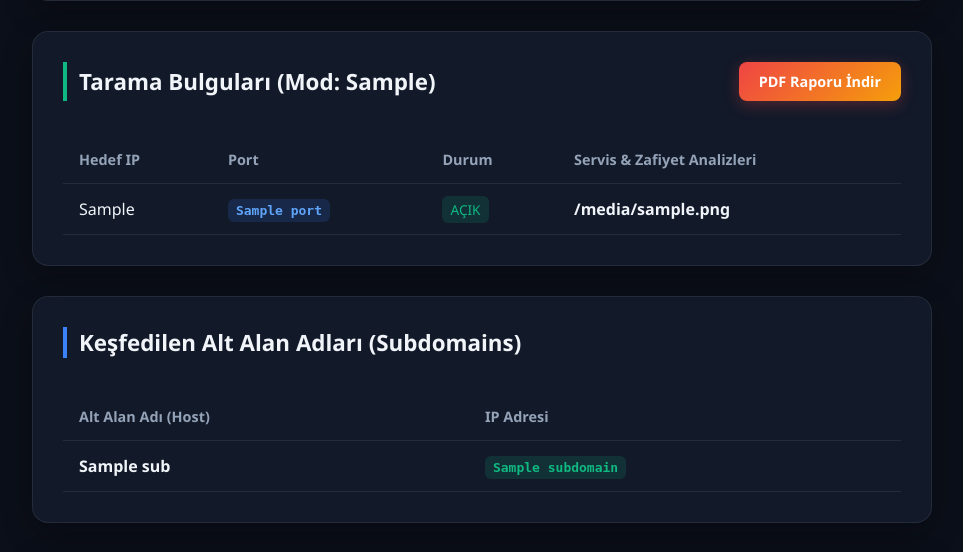
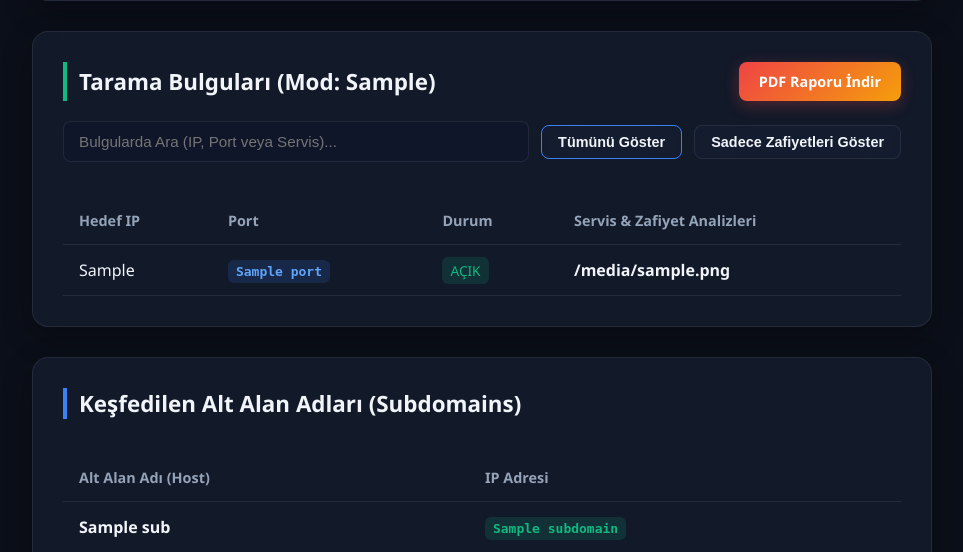
Before and after one commit to Muhammetbilbay/PortShield-Scanner, a FastAPI app: template templates/index.html in a window 1280 px wide. Shown: the part 1628-2180 px from the top of the page, without its empty margins (158-1121 px from the left). Run offline with FastAPI, Linux system fonts and the light colour scheme; the template is opened without the code that fills it: most values are stand-ins (such as "Sample title", 1, 10 or a date in 2020).

Commit message:
Add live search bar and quick vulnerability filter buttons to scan results table

```diff
--- a/templates/index.html
+++ b/templates/index.html
@@ -26,10 +26,11 @@
         }
 
         body.light-theme .form-group input,
-        body.light-theme .form-group select {
-            background: #ffffff;
-            color: #1f2937;
-            border: 1px solid #d1d5db;
+        body.light-theme .form-group select,
+        body.light-theme #resultsSearch {
+            background: #ffffff !important;
+            color: #1f2937 !important;
+            border: 1px solid #d1d5db !important;
         }
 
         body {
@@ -539,8 +540,15 @@
             </div>
 
             {% if results %}
+            <!-- Canlı Arama ve Hızlı Filtre Barı -->
+            <div style="display: flex; gap: 12px; margin-bottom: 20px; flex-wrap: wrap; align-items: center;">
+                <input type="text" id="resultsSearch" placeholder="Bulgularda Ara (IP, Port veya Servis)..." style="flex: 1; min-width: 260px; background: rgba(15, 23, 42, 0.6); border: 1px solid var(--border-color); border-radius: 8px; padding: 11px 15px; color: var(--text-primary); font-size: 0.95rem; outline: none; transition: border-color 0.3s;">
+                <button id="filterAllBtn" class="theme-toggle-btn" style="border-color: var(--accent-blue);">Tümünü Göster</button>
+                <button id="filterVulnBtn" class="theme-toggle-btn">Sadece Zafiyetleri Göster</button>
+            </div>
+
             <div style="overflow-x: auto;">
-                <table>
+                <table id="scanResultsTable">
                     <thead>
                         <tr>
                             <th>Hedef IP</th>
@@ -681,6 +689,61 @@
                 submitBtn.innerHTML = '<span class="spinner"></span> Tarama Yapılıyor...';
             });
         }
+
+        // Bulguları Filtreleme ve Canlı Arama Kodları
+        const searchInput = document.getElementById("resultsSearch");
+        const filterAllBtn = document.getElementById("filterAllBtn");
+        const filterVulnBtn = document.getElementById("filterVulnBtn");
+
+        let filterMode = "all"; // "all" veya "vuln"
+
+        function filterTable() {
+            if (!searchInput) return;
+            const query = searchInput.value.toLowerCase().trim();
+            const rows = document.querySelectorAll("#scanResultsTable tbody tr");
+
+            rows.forEach(row => {
+                const ip = row.cells[0].textContent.toLowerCase();
+                const port = row.cells[1].textContent.toLowerCase();
+                const analysisText = row.cells[3].textContent.toLowerCase();
+                const hasWarnings = row.querySelector(".warning-list") !== null;
+
+                // Arama eşleşmesi kontrolü
+                const matchesQuery = ip.includes(query) || port.includes(query) || analysisText.includes(query);
+
+                // Filtre modu kontrolü
+                let matchesFilter = true;
+                if (filterMode === "vuln") {
+                    matchesFilter = hasWarnings;
+                }
+
+                if (matchesQuery && matchesFilter) {
+                    row.style.display = "";
+                } else {
+                    row.style.display = "none";
+                }
+            });
+        }
+
+        if (searchInput) {
+            searchInput.addEventListener("input", filterTable);
+        }
+        if (filterAllBtn) {
+            filterAllBtn.addEventListener("click", () => {
+                filterMode = "all";
+                filterAllBtn.style.borderColor = "var(--accent-blue)";
+                filterVulnBtn.style.borderColor = "var(--border-color)";
+                filterTable();
+            });
+        }
+        if (filterVulnBtn) {
+            filterVulnBtn.addEventListener("click", () => {
+                filterMode = "vuln";
+                filterVulnBtn.style.borderColor = "var(--accent-red)";
+                filterAllBtn.style.borderColor = "var(--border-color)";
+                filterTable();
+            });
+        }
     </script>
 </body>
 </html>
```
